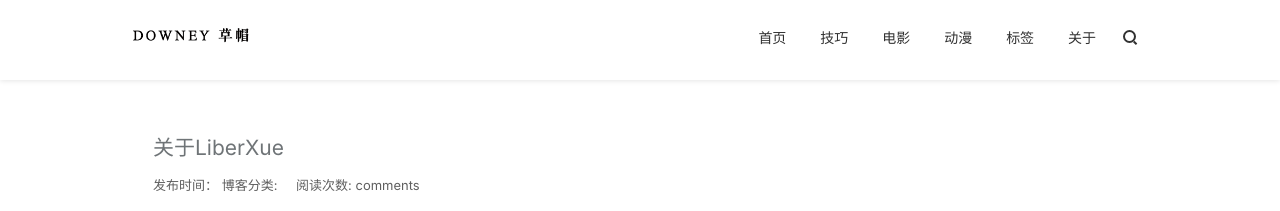
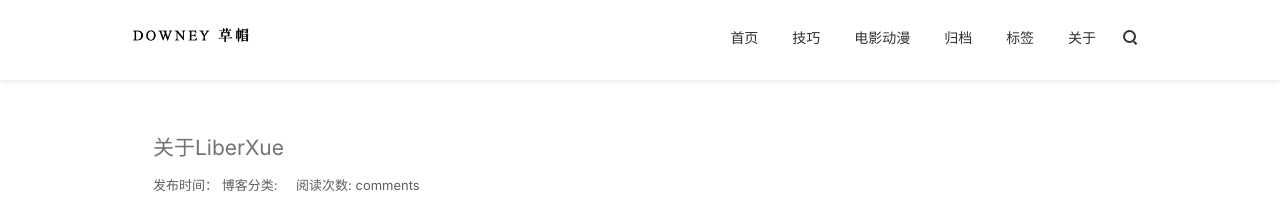
Before and after one commit to downeyye/downeyye.github.io, a Jekyll site: the page built from about.md, in a window 1280 px wide. Shown: the top 211 px of the page. Built offline with Jekyll 4.4.1, drawn with Linux system fonts in a browser that asks for light colours; nearby versions of some CDN libraries; comment, search, counter and statistics services are not loaded.

Commit message:
修改标签

```diff
--- a/_config.yml
+++ b/_config.yml
@@ -17,10 +17,10 @@ links:
   - name:         技巧
     url:          /book
     external:     false
-  - name:         电影
+  - name:         电影动漫
     url:          /road
     external:     false
-  - name:         动漫
+  - name:         归档
     url:          /archives
     external:     false
   - name:         标签
```
